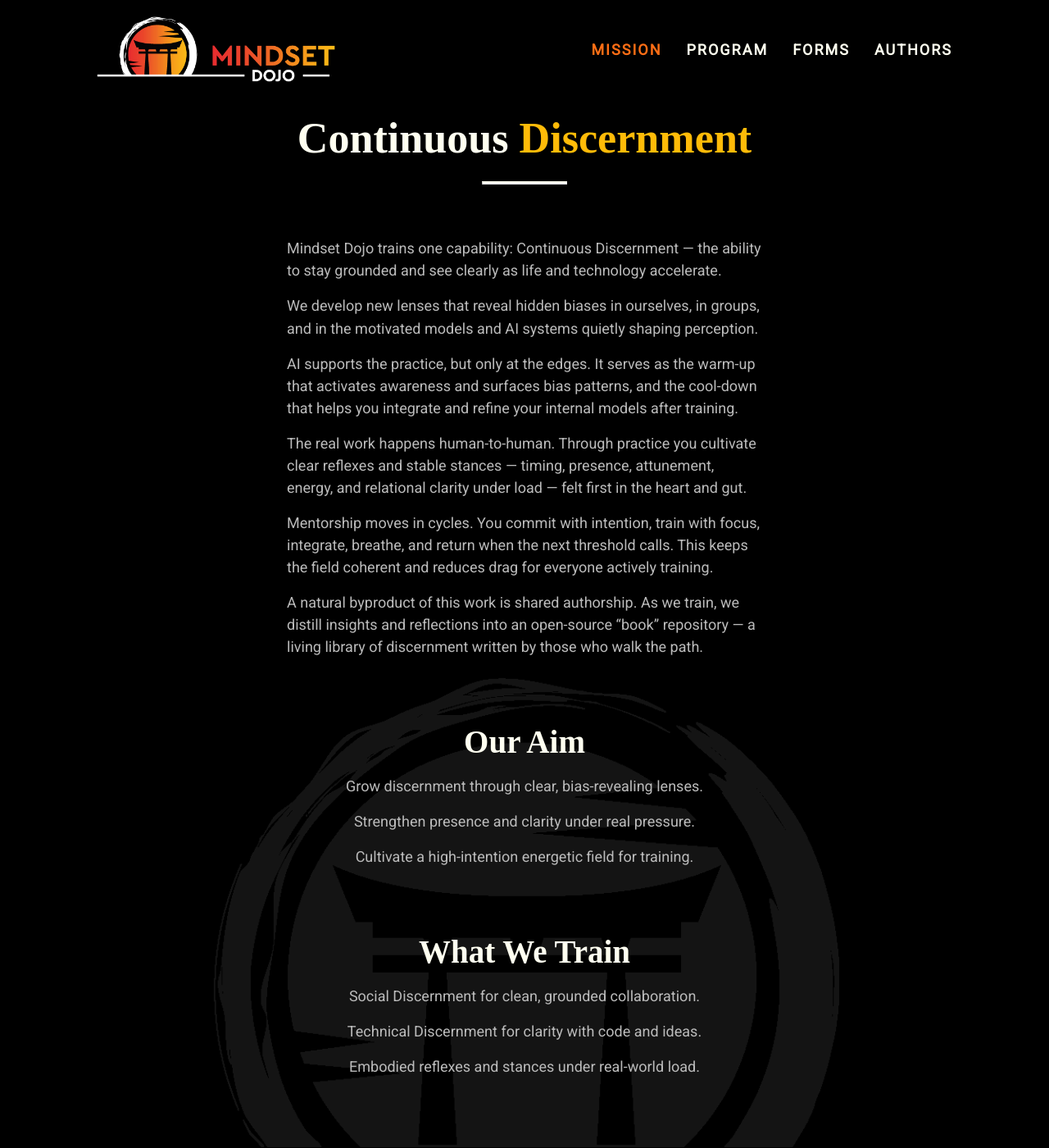
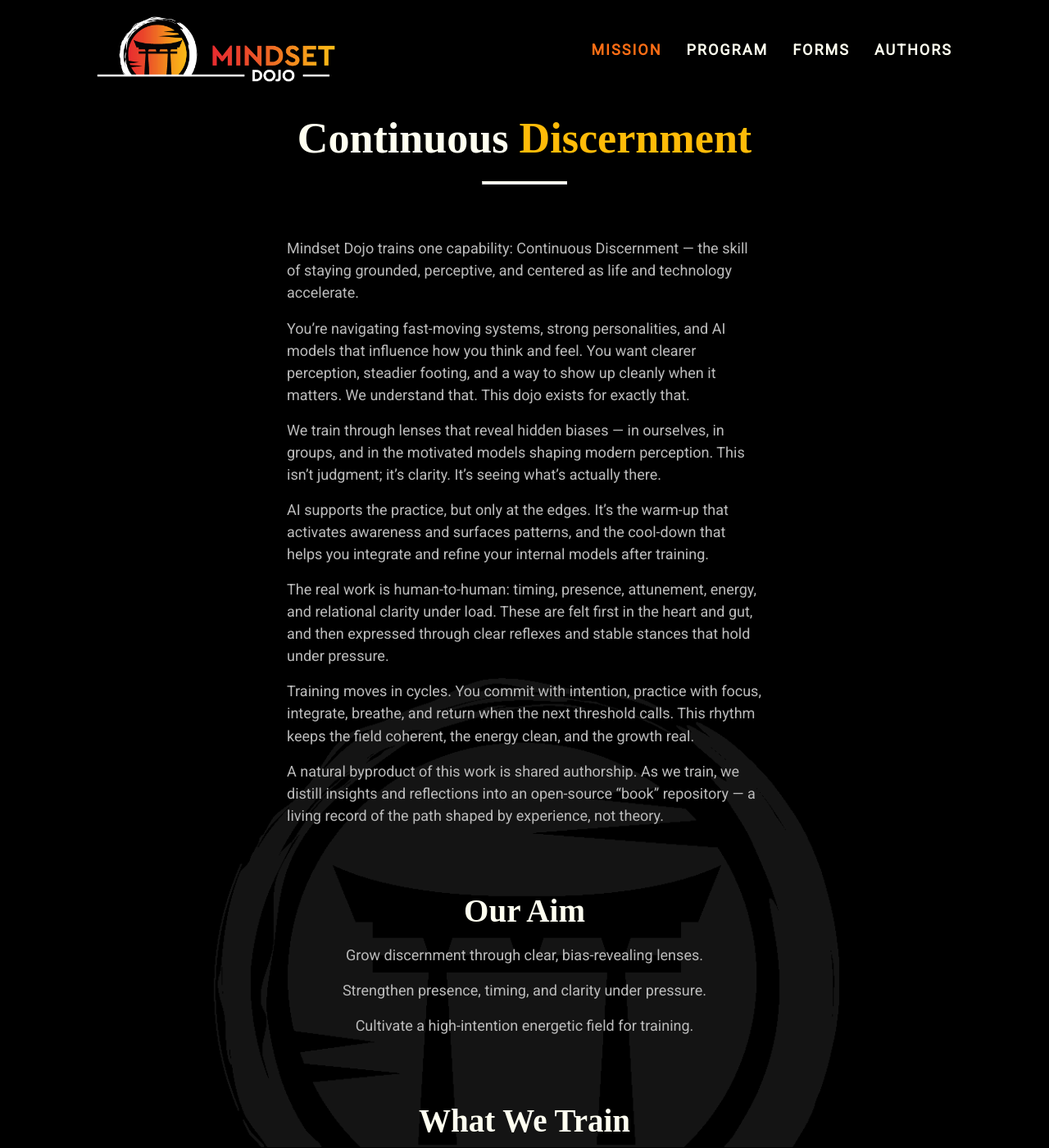
Before and after one commit to mindset-dojo/mindset-dojo.github.io, a Jekyll site: the page built from mission.md, in a window 1280 px wide and 1400 px high. Shown: the whole window at 82% size. Built offline with Jekyll 4.4.1, drawn with Linux system fonts in a browser that asks for light colours; some web fonts are replaced.

```diff
--- a/_data/sections/mission.yaml
+++ b/_data/sections/mission.yaml
@@ -2,27 +2,37 @@
 mantra: "Continuous Discernment"
 mantra_mark: "Discernment"
 description: |
-  Mindset Dojo trains one capability: Continuous Discernment — the ability
-  to stay grounded and see clearly as life and technology accelerate.
+  Mindset Dojo trains one capability: Continuous Discernment — the skill
+  of staying grounded, perceptive, and centered as life and technology
+  accelerate.
 
-  We develop new lenses that reveal hidden biases in ourselves, in groups,
-  and in the motivated models and AI systems quietly shaping perception.
+  You’re navigating fast-moving systems, strong personalities, and AI
+  models that influence how you think and feel. You want clearer
+  perception, steadier footing, and a way to show up cleanly when it
+  matters. We understand that. This dojo exists for exactly that.
 
-  AI supports the practice, but only at the edges. It serves as the warm-up
-  that activates awareness and surfaces bias patterns, and the cool-down
-  that helps you integrate and refine your internal models after training.
+  We train through lenses that reveal hidden biases — in ourselves, in
+  groups, and in the motivated models shaping modern perception. This
+  isn’t judgment; it’s clarity. It’s seeing what’s actually there.
 
-  The real work happens human-to-human. Through practice you cultivate
-  clear reflexes and stable stances — timing, presence, attunement, energy,
-  and relational clarity under load — felt first in the heart and gut.
+  AI supports the practice, but only at the edges. It’s the warm-up that
+  activates awareness and surfaces patterns, and the cool-down that helps
+  you integrate and refine your internal models after training.
 
-  Mentorship moves in cycles. You commit with intention, train with focus,
-  integrate, breathe, and return when the next threshold calls. This keeps
-  the field coherent and reduces drag for everyone actively training.
+  The real work is human-to-human: timing, presence, attunement, energy,
+  and relational clarity under load. These are felt first in the heart
+  and gut, and then expressed through clear reflexes and stable stances
+  that hold under pressure.
+
+  Training moves in cycles. You commit with intention, practice with
+  focus, integrate, breathe, and return when the next threshold calls.
+  This rhythm keeps the field coherent, the energy clean, and the growth
+  real.
 
   A natural byproduct of this work is shared authorship. As we train, we
-  distill insights and reflections into an open-source “book” repository —
-  a living library of discernment written by those who walk the path.
+  distill insights and reflections into an open-source “book”
+  repository — a living record of the path shaped by experience, not
+  theory.
 sections:
   - type: markdown
     data:
@@ -32,7 +42,7 @@
       label: "Our Aim"
       items:
         - "Grow discernment through clear, bias-revealing lenses."
-        - "Strengthen presence and clarity under real pressure."
+        - "Strengthen presence, timing, and clarity under pressure."
         - "Cultivate a high-intention energetic field for training."
   - type: text
     data:
```
